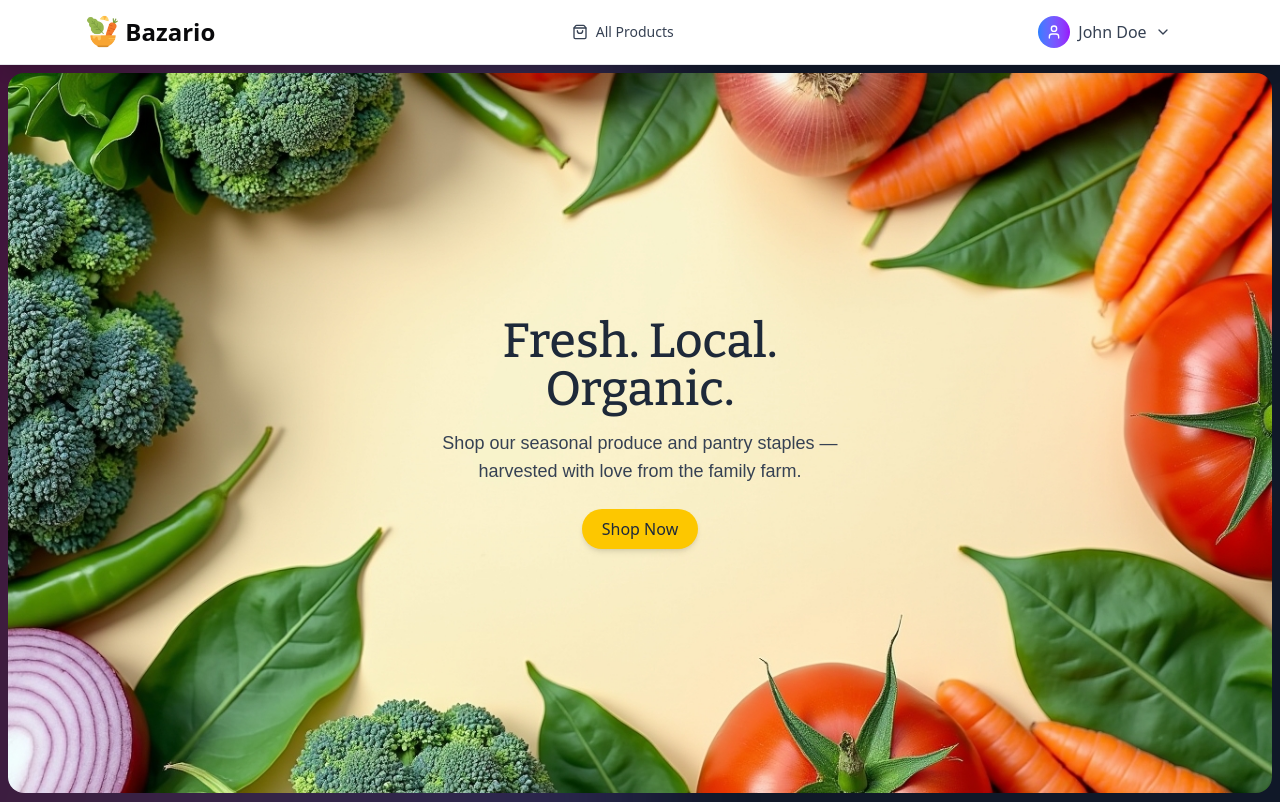
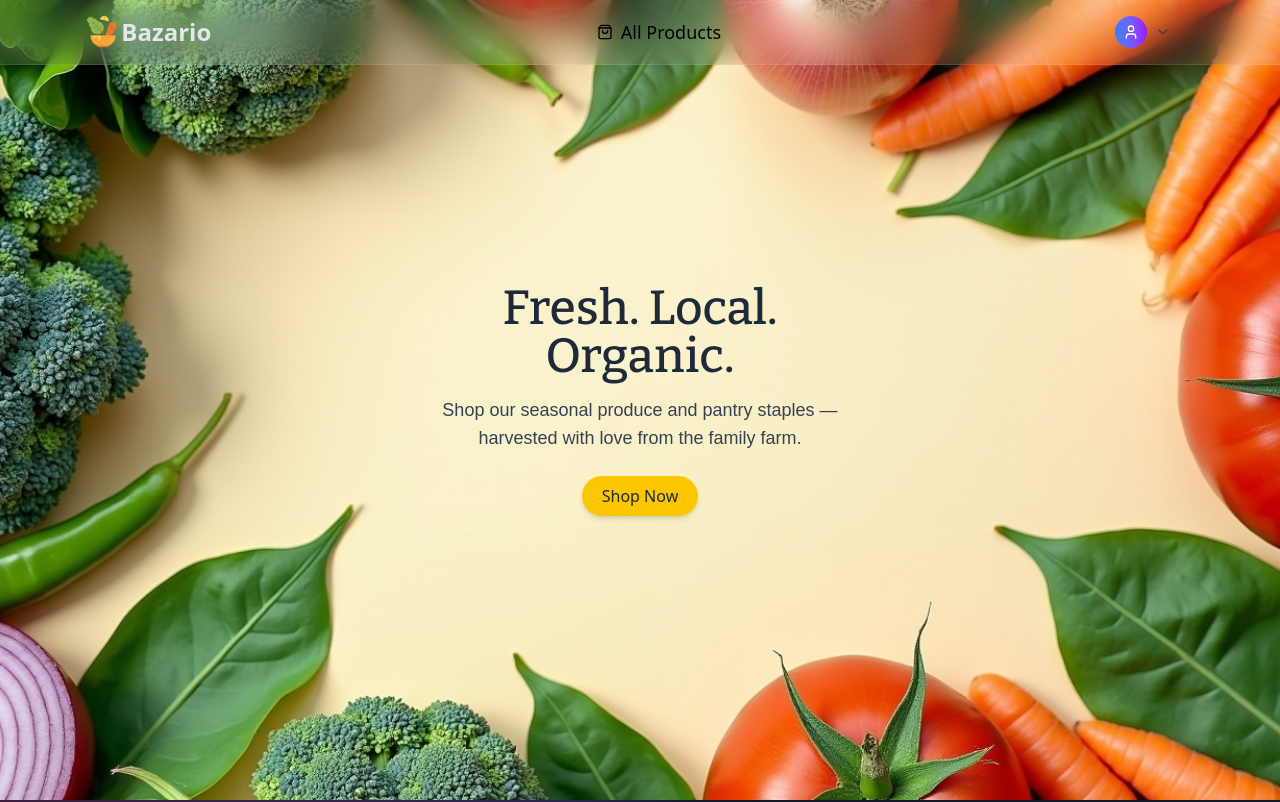
Before and after one commit to Rahmot15/E-Commers-BazarIo-Project-client-side, a React (Vite) app: page / in a window 1280 px wide. Shown: the top 802 px of the page. Built offline with nearby package versions, Linux system fonts and the light colour scheme.

Commit message:
Navbar design change

```diff
--- a/src/Components/Banner.jsx
+++ b/src/Components/Banner.jsx
@@ -4,7 +4,7 @@ import { motion } from "framer-motion";
 
 const Banner = () => {
   return (
-    <div className="relative m-2 min-h-[calc(100vh-80px)] flex items-center justify-center px-4">
+    <div className="relative  min-h-screen flex items-center justify-center">
       {/* Centered Content */}
       <motion.div
         initial={{ opacity: 0, y: 20 }}
@@ -30,7 +30,7 @@ const Banner = () => {
       <img
         src={banner}
         alt="Vegetables"
-        className="absolute rounded-2xl inset-0 w-full h-full object-cover z-[-1]"
+        className="absolute inset-0 w-full h-full object-cover z-[-1]"
       />
 
       {/* Optional Overlay if needed */}
--- a/src/Components/Shared/Logo/Logo.jsx
+++ b/src/Components/Shared/Logo/Logo.jsx
@@ -4,10 +4,10 @@ import { Link } from "react-router";
 
 const Logo = () => {
   return (
-    <Link to={'/'} className="flex items-center gap-1 cursor-pointer hover:opacity-80 transition-opacity">
+    <Link to={'/'} className="flex items-center cursor-pointer hover:opacity-80 transition-opacity">
       <img src={logoImg} className="w-9" />
 
-      <span className="text-2xl font-bold text-neutral hidden sm:block">
+      <span className="text-2xl font-bold text-gray-200 hidden sm:block">
         Bazario
       </span>
     </Link>
--- a/src/Components/Shared/Navbar/Navbar.jsx
+++ b/src/Components/Shared/Navbar/Navbar.jsx
@@ -1,4 +1,4 @@
-import React, { useState } from "react";
+import React, { useEffect, useState } from "react";
 import {
   Menu,
   X,
@@ -16,6 +16,26 @@ import { Link, NavLink } from "react-router";
 const Navbar = () => {
   const [isOpen, setIsOpen] = useState(false);
   const [dropdownOpen, setDropdownOpen] = useState(false);
+  const [showNavbar, setShowNavbar] = useState(true);
+  const [lastScrollY, setLastScrollY] = useState(0);
+
+  // Scroll Hide/Show Navbar Logic
+  useEffect(() => {
+    const handleScroll = () => {
+      const currentScrollY = window.scrollY;
+
+      if (currentScrollY > lastScrollY && currentScrollY > 100) {
+        setShowNavbar(false); // hide when scrolling down
+      } else {
+        setShowNavbar(true); // show when scrolling up
+      }
+
+      setLastScrollY(currentScrollY);
+    };
+
+    window.addEventListener("scroll", handleScroll);
+    return () => window.removeEventListener("scroll", handleScroll);
+  }, [lastScrollY]);
 
   // Mock user state - you can replace this with actual authentication logic
   const [user, setUser] = useState({
@@ -55,10 +75,10 @@ const Navbar = () => {
       <NavLink
         to="/allProducts"
         className={({ isActive }) =>
-          `flex items-center space-x-2 px-3 py-2 rounded-md text-sm font-medium transition-colors duration-200 ${
+          `flex items-center space-x-2 px-3 py-2 rounded-md text-lg font-medium transition-colors duration-200 ${
             isActive
               ? "text-primary bg-gray-100"
-              : "text-gray-700 hover:text-blue-600 hover:bg-gray-50"
+              : "text-black hover:text-blue-600 hover:bg-gray-50"
           }`
         }
       >
@@ -69,7 +89,11 @@ const Navbar = () => {
   );
 
   return (
-    <nav className="bg-white shadow-lg border-b border-gray-200 sticky top-0 z-50">
+    <nav
+      className={`fixed top-0 left-0 right-0 z-50 transition-transform duration-300 bg-white/10 backdrop-blur-lg border-b border-white/10 ${
+        showNavbar ? "translate-y-0" : "-translate-y-full"
+      }`}
+    >
       <div className="w-11/12 mx-auto px-4 sm:px-6 lg:px-8">
         <div className="flex justify-between items-center h-16">
           {/* Left Section - Logo & Brand */}
@@ -82,7 +106,8 @@ const Navbar = () => {
           <div className="flex items-center space-x-4">
             {/* User not logged in */}
             {!user && (
-              <Link to={'/login'}
+              <Link
+                to={"/login"}
                 onClick={handleLogin}
                 className="bg-blue-600 hover:bg-blue-700 text-white px-4 py-2 rounded-lg text-sm font-medium transition-colors duration-200 flex items-center space-x-2"
               >
@@ -109,9 +134,7 @@ const Navbar = () => {
                       <User className="h-4 w-4 text-white" />
                     )}
                   </div>
-                  <span className="hidden sm:block font-medium">
-                    {user.name}
-                  </span>
+
                   <ChevronDown
                     className={`h-4 w-4 transition-transform duration-200 ${
                       dropdownOpen ? "rotate-180" : ""
@@ -122,8 +145,8 @@ const Navbar = () => {
                 {/* Dropdown Menu */}
                 {dropdownOpen && (
                   <div className="absolute right-0 mt-2 w-48 bg-white rounded-lg shadow-lg border border-gray-200 py-2 z-10">
-                    <Link to={"/dashboard"}
-
+                    <Link
+                      to={"/dashboard"}
                       className="flex items-center space-x-2 px-4 py-2 text-gray-700 hover:bg-gray-50 transition-colors duration-200"
                     >
                       <Home className="h-4 w-4" />
@@ -161,9 +184,7 @@ const Navbar = () => {
       {/* Mobile Menu */}
       {isOpen && (
         <div className="md:hidden bg-white border-t border-gray-200">
-          <div className="px-2 pt-2 pb-3 space-y-1">
-            {links}
-          </div>
+          <div className="px-2 pt-2 pb-3 space-y-1">{links}</div>
         </div>
       )}
     </nav>
--- a/src/layouts/MainLayout.jsx
+++ b/src/layouts/MainLayout.jsx
@@ -1,16 +1,21 @@
-import React from 'react';
-import Navbar from '../Components/Shared/Navbar/Navbar';
-import { Outlet } from 'react-router';
-import Footer from '../Components/Shared/Footer/Footer';
+import React from "react";
+import Navbar from "../Components/Shared/Navbar/Navbar";
+import { Outlet, useLocation } from "react-router";
+import Footer from "../Components/Shared/Footer/Footer";
 
 const MainLayout = () => {
-    return (
-        <div>
-            <Navbar/>
-            <Outlet/>
-            <Footer/>
-        </div>
-    );
+    const location = useLocation();
+
+  const isHomePage = location.pathname === '/';
+  return (
+    <div>
+      <Navbar />
+      <main className={`${isHomePage ? "" : "mt-16"}`}>
+        <Outlet />
+      </main>
+      <Footer />
+    </div>
+  );
 };
 
 export default MainLayout;
```
